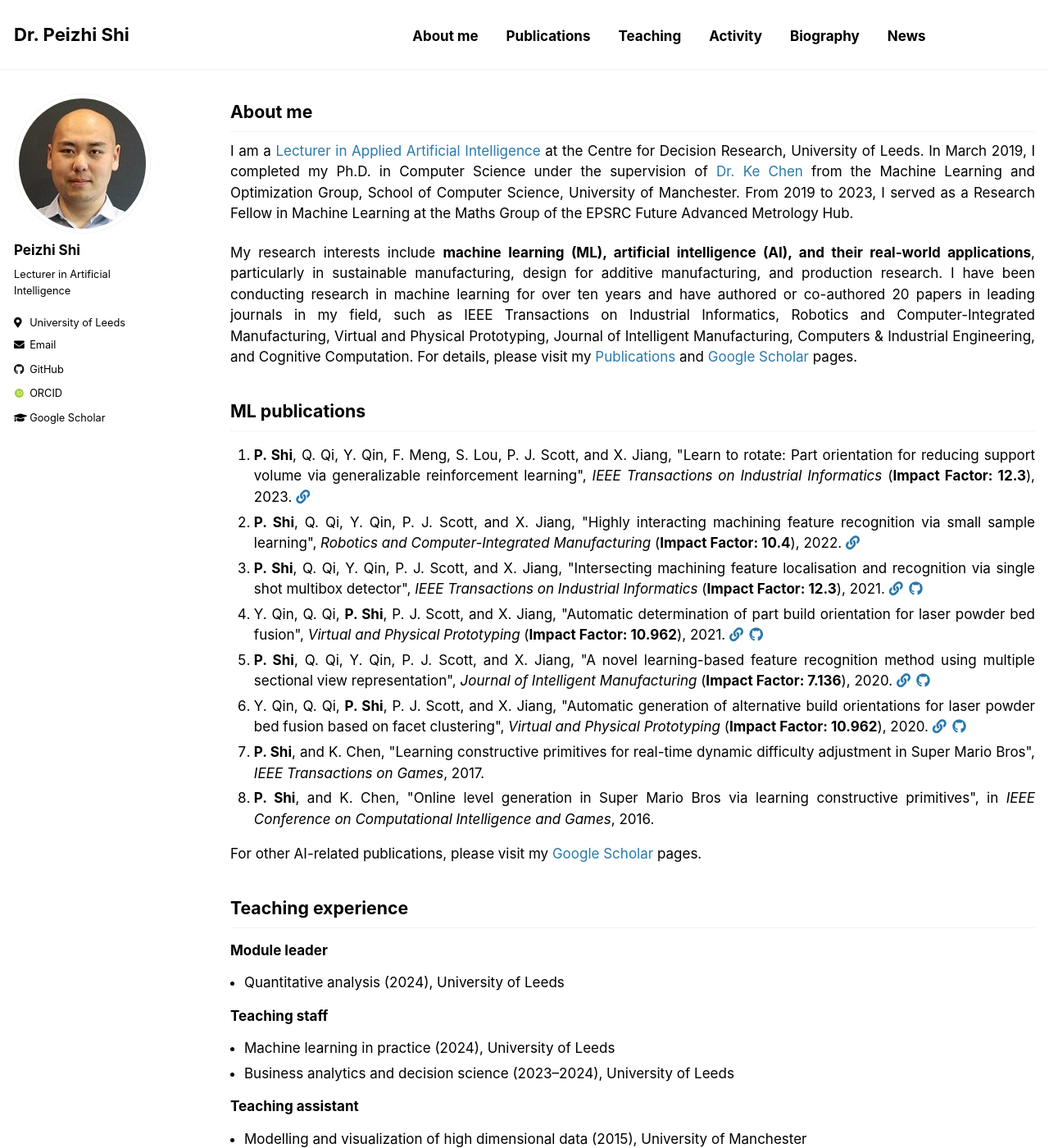
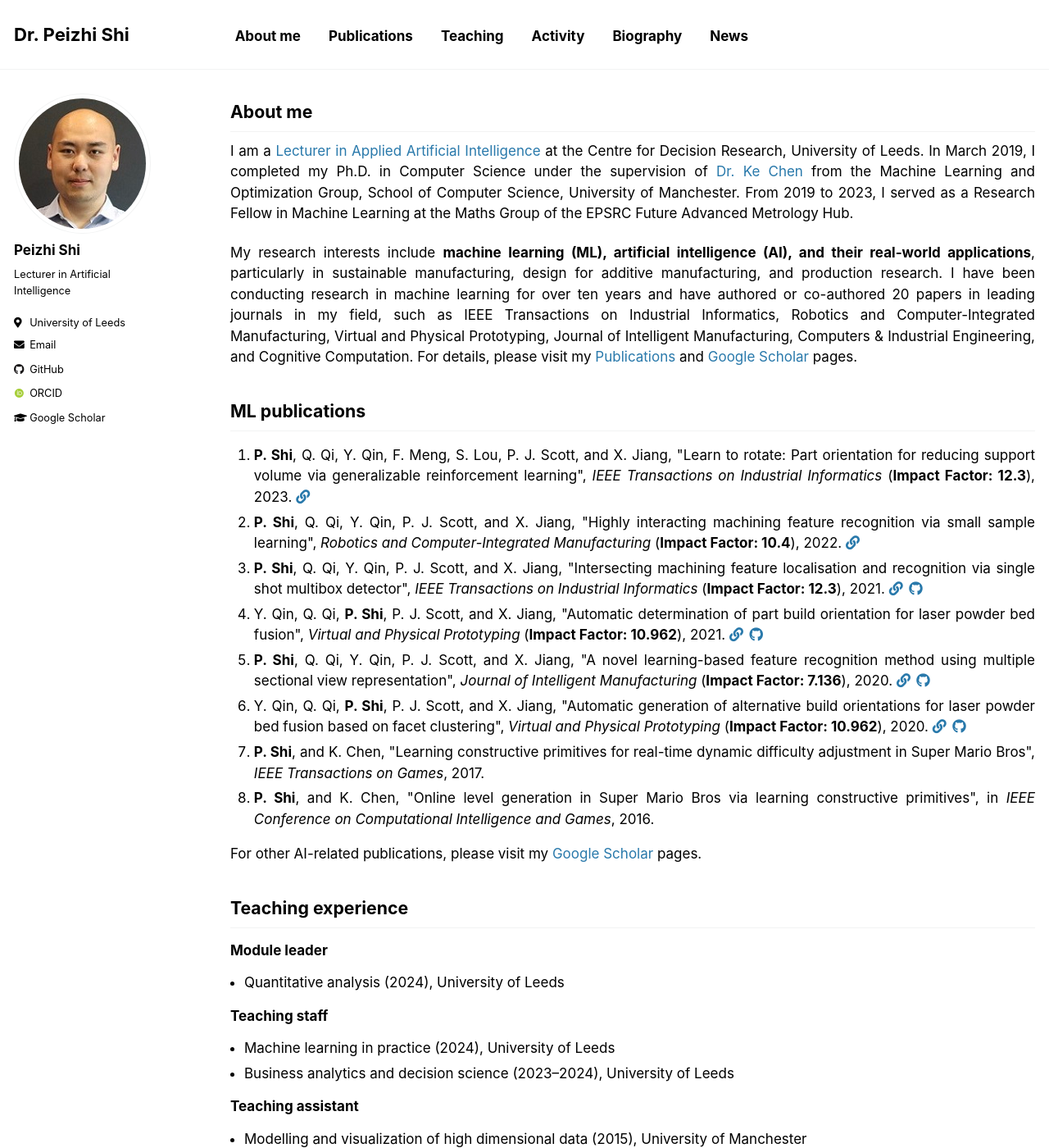
Before and after one commit to PeizhiShi/peizhishi.github.io, a Jekyll site: the page built from _pages/index.md, in a window 1280 px wide and 1400 px high. Shown: the whole window at 82% size. Built offline with Jekyll 4.4.1, drawn with Linux system fonts in a browser that asks for light colours; some web fonts are replaced; our own code applies the rules of GitHub Pages for plain Markdown files.

Commit message:
Update _masthead.scss

```diff
--- a/_sass/_masthead.scss
+++ b/_sass/_masthead.scss
@@ -57,7 +57,7 @@
 
   &--lg {
     font-size: 130%;
-    padding-right: 14.1em;
+    padding-right: 4.3em;
 
   }
 }
```
